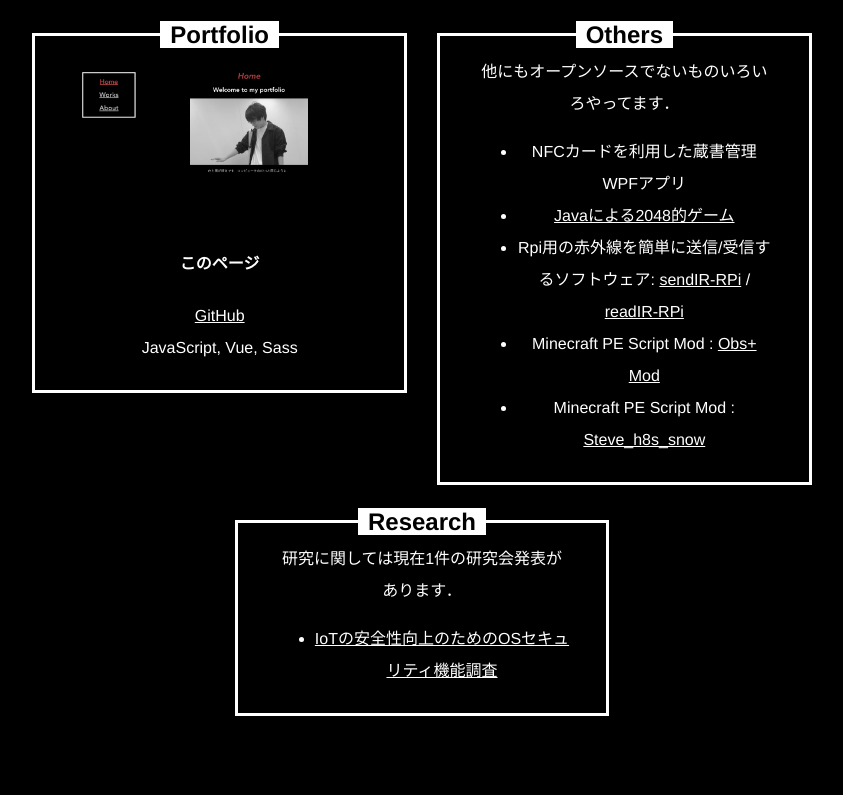
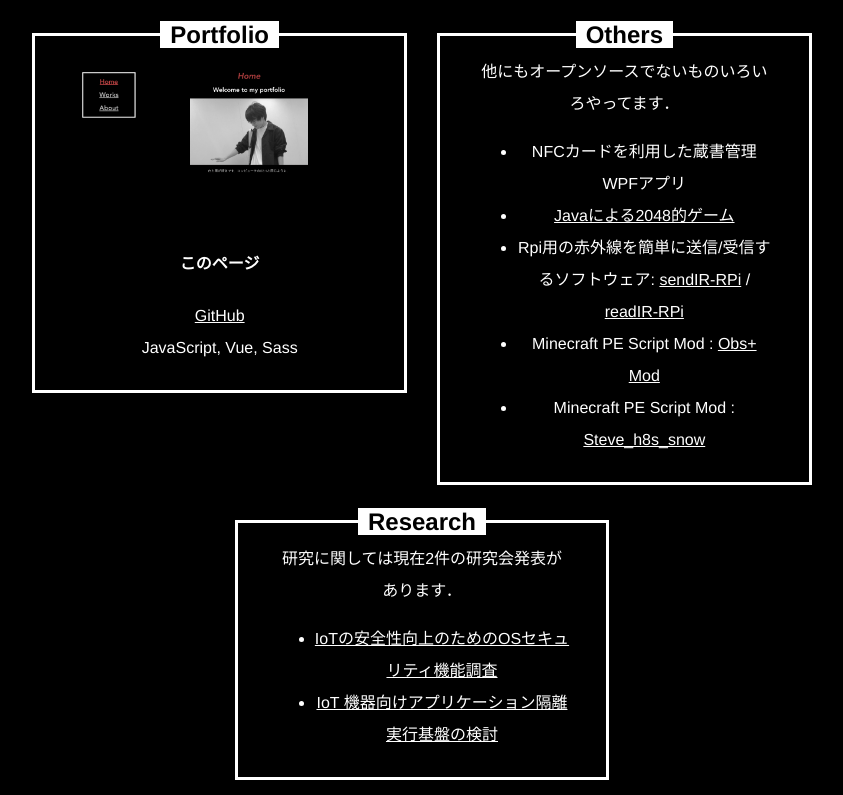
Before and after one commit to bean1310/portfolio, a Vue app: page /works in a window 1280 px wide. Shown: the part 549-1344 px from the top of the page, without its empty margins (346-1189 px from the left). Before the commit the page ends 1280 px from the top, so only its background shows below. Built offline with nearby package versions, Linux system fonts and the light colour scheme.

Commit message:
[post] update research section

```diff
--- a/src/views/works.vue
+++ b/src/views/works.vue
@@ -57,9 +57,10 @@
             <textbox
                 title="Research"
                 content='
-                    <p>研究に関しては現在1件の研究会発表があります．</p>
+                    <p>研究に関しては現在2件の研究会発表があります．</p>
                     <ul>
                         <li><a href="http://id.nii.ac.jp/1001/00203880" target="_blank" rel="noopener">IoTの安全性向上のためのOSセキュリティ機能調査<a/></li>
+                        <li><a href="http://id.nii.ac.jp/1001/00209628" target="_blank" rel="noopener">IoT 機器向けアプリケーション隔離実行基盤の検討<a/></li>
                     </ul>
                 '
                 box-width='40%'
```
